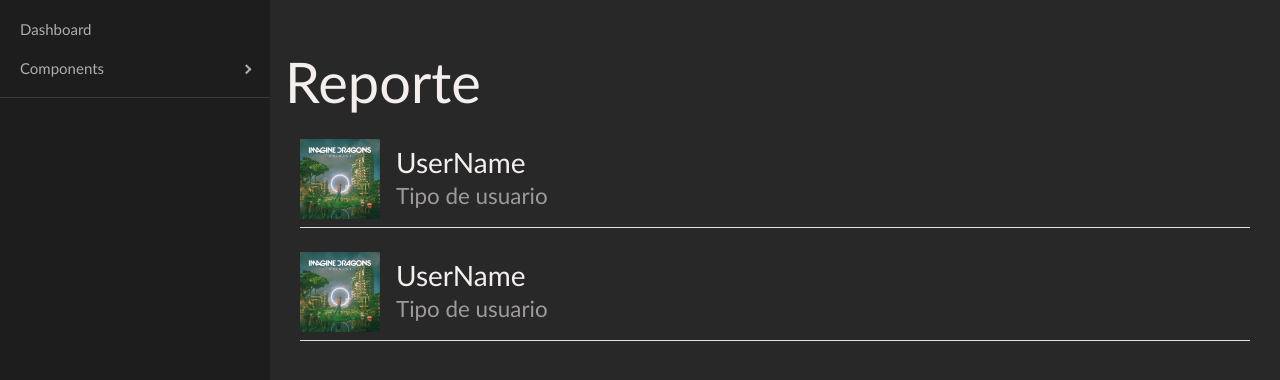
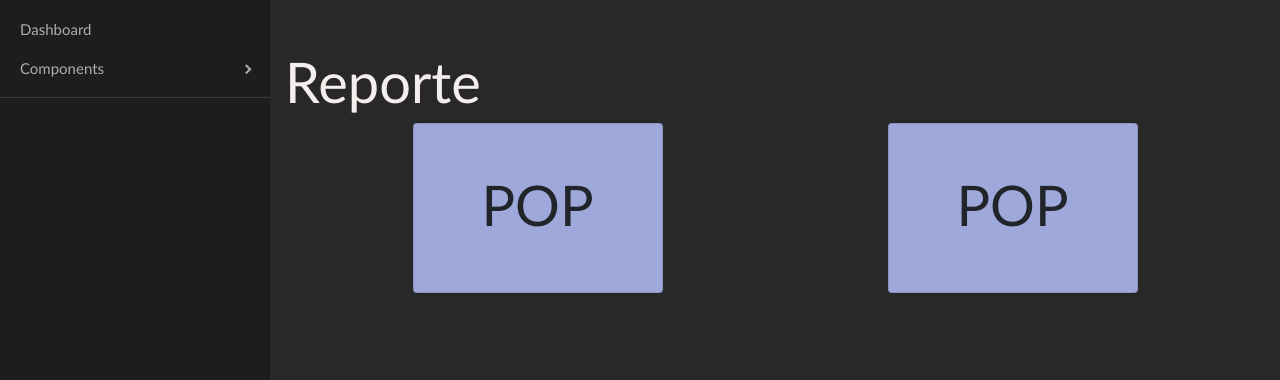
Before and after one commit to El-Mendez/BD_Proyecto1, a React app in the folder frontend/: page / in a window 1280 px wide. Built offline with nearby package versions, Linux system fonts and the light colour scheme.

Commit message:
genre report components

```diff
--- /dev/null
+++ b/frontend/app/src/components/report/genresReport/genreItemreport.js
@@ -0,0 +1,13 @@
+import React from 'react';
+
+export default class genreItemreport extends React.Component{
+    render() {
+        return(
+            <div className="card genre-card genre-bg">
+                <div className="card-body d-flex justify-content-center">
+                    <h1 className={'align-self-center'}>POP</h1>
+                </div>
+            </div>
+        );
+    }
+}
--- /dev/null
+++ b/frontend/app/src/components/report/genresReport/genresReport.js
@@ -0,0 +1,13 @@
+import React from 'react';
+import GenreItemreport from "./genreItemreport";
+
+export default class genresReport extends React.Component{
+    render() {
+        return(
+            <div className={'container-fluid d-flex flex-wrap justify-content-around'}>
+               <GenreItemreport/>
+               <GenreItemreport/>
+            </div>
+        );
+    }
+}
--- a/frontend/app/src/components/report/report.js
+++ b/frontend/app/src/components/report/report.js
@@ -1,7 +1,8 @@
 import React from 'react';
 import ReportItem from './reportItem'
 import ArtistReport from './artistReport/artistReport'
-import UserReport from "./userReport/userReport";
+import UsersReport from "./userReport/usersReport";
+import GenresReport from "./genresReport/genresReport";
 
 export default class report extends React.Component{
     render() {
@@ -29,7 +30,8 @@ export default class report extends React.Component{
                 {/*        description={'Usuarios más activos'}/>*/}
                 {/*</div>*/}
                 {/*<ArtistReport/>*/}
-                <UserReport/>
+                {/*<UsersReport/>*/}
+                <GenresReport/>
             </div>
 
         );
--- a/frontend/app/src/components/report/report.scss
+++ b/frontend/app/src/components/report/report.scss
@@ -1,4 +1,4 @@
-.card{
+.report-card{
   width: 187px;
   height: 310px;
   align-items: center;
@@ -38,3 +38,24 @@
 .thumbnail-user{
   width: 80px;
 }
+
+.genre-bg{
+  background-color: #9fa8da;
+}
+
+h1{
+  cursor: default;
+}
+
+.genre-card{
+  width: 250px;
+  height: 170px;
+  &:hover{
+    h1{
+      transition-duration: 0.5s;
+      transition-property: font-size;
+      font-size: 4.5rem;
+    }
+  }
+
+}
--- a/frontend/app/src/components/report/reportItem.js
+++ b/frontend/app/src/components/report/reportItem.js
@@ -5,7 +5,7 @@ import image from '../utils/badLiar.jpg';
 export default class reportItem extends React.Component{
     render(){
         return(
-            <div className="card m-2">
+            <div className="report-card card m-2">
                 <img src={image} className="card-img-top mt-2" alt="TEST"/>
                     <div className="card-body p-1 mt-2 text-secondary w-100">
                         <h5 className="card-title mb-1">{this.props.title}</h5>
--- a/frontend/app/src/components/report/userReport/userReport.js
+++ b/frontend/app/src/components/report/userReport/usersReport.js
@@ -1,7 +1,7 @@
 import React from 'react';
 import UserItemreport from "./userItemreport";
 
-export default class userReport extends React.Component{
+export default class usersReport extends React.Component{
     render() {
         return(
           <div className={'container'}>
```
Also changed, not shown: 1 other file.
